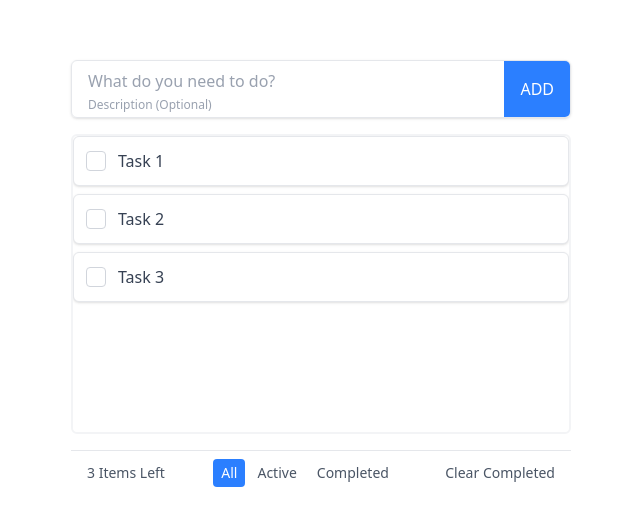
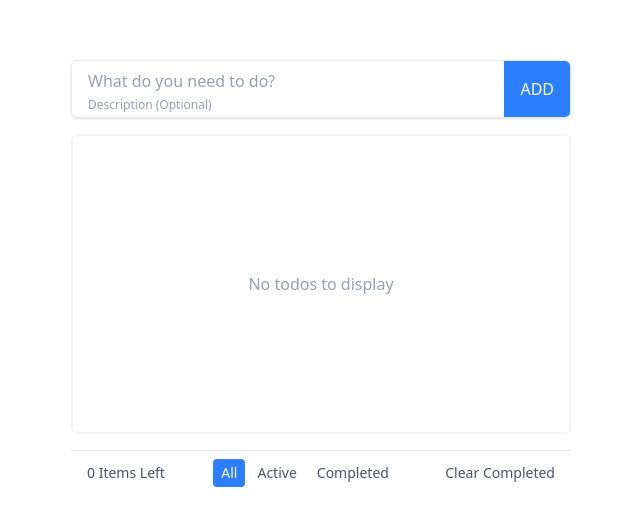
Before and after one commit to Ian-P-McCabe/react-todo-app, a React (Vite) app: page / in a window 1280 px wide. Shown: the part 123-648 px from the top of the page, without its empty margins (319-959 px from the left). Built offline with nearby package versions, Linux system fonts and the light colour scheme.

Commit message:
adding local storage

```diff
--- a/src/App.tsx
+++ b/src/App.tsx
@@ -1,6 +1,5 @@
 import { useState, useEffect } from 'react';
 import TodoCard from './components/TodoCard'
-import testData from './assets/testtodo.json'
 import type { Todo } from './types/Todo';
 import AddTodo from './components/AddTodo';
 import TodoFooter from './components/TodoFooter';
@@ -10,10 +9,30 @@ function App() {
 
   const [todos, setTodos] = useState<Todo[]>([])
   const [filter, setFilter] = useState<'all' | 'active' | 'completed'>('all')
+  const [isInitialRender, setisInitialRender] = useState(true)
 
   useEffect(() => {
-    setTodos(testData);
+    const savedTodos = localStorage.getItem('todos');
+    if (savedTodos) {
+      try {
+        setTodos(JSON.parse(savedTodos));
+      } catch (error) {
+        console.error('Error parsing todos from localStorage: ', error)
+        setTodos([])
+      }
+    } else {
+      setTodos([])
+    }
   }, [])
+
+  useEffect(() => {
+    if (isInitialRender) {
+      setisInitialRender(false)
+      return
+    }
+    console.log('Updating local storage with ' + JSON.stringify(todos))
+    localStorage.setItem('todos', JSON.stringify(todos));
+  }, [todos]);
 
   function handleToggleComplete(id: string) {
     setTodos(todos => todos?.map(todo => todo.id === id ? { ...todo, completed: !todo.completed } : todo))
@@ -62,7 +81,8 @@ function App() {
           <AddTodo onAddTodo={handleAddNewTodo}></AddTodo>
 
           <div className='w-full h-[300px] overflow-y-auto border-2 border-gray-100 rounded-md'>
-            {filteredTodos.map(todo => (
+            {filteredTodos.length > 0 ? (
+              filteredTodos.map(todo => (
                 <TodoCard
                   key={todo.id}
                   id={todo.id}
@@ -74,7 +94,12 @@ function App() {
                   onDelete={handleDeleteClick}
                 >
                 </TodoCard>
-            ))}
+              ))) : (
+              <div className="flex items-center justify-center h-full text-gray-400">
+                No {filter !== 'all' ? filter : ''} todos to display
+              </div>
+            )
+            }
           </div>
 
           <TodoFooter
```
Lines whose indentation alone changed are shown as unchanged.
